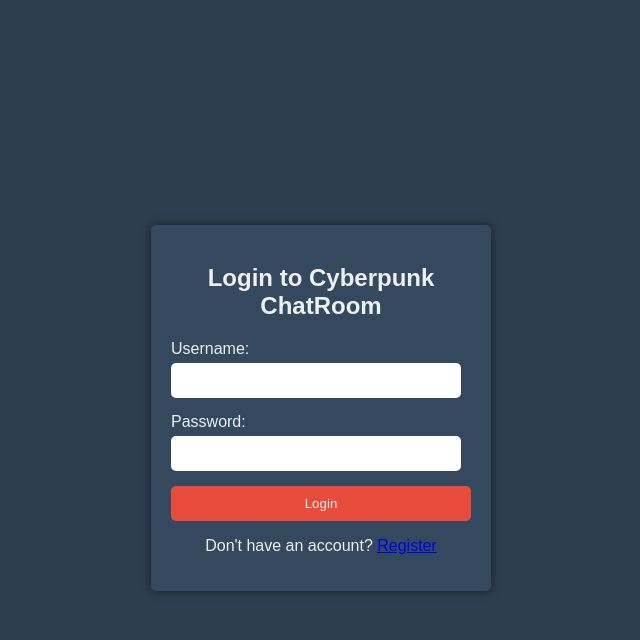
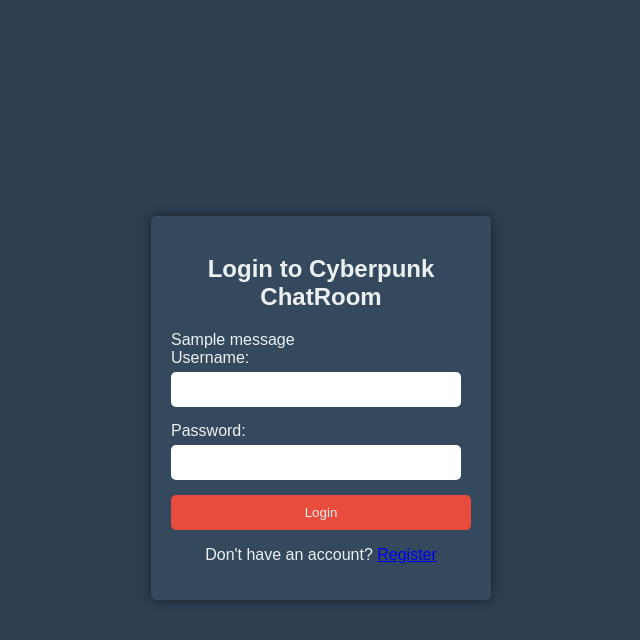
Before and after one commit to Smart-SangGe/Program_Design, a Flask app: page /login in a window 1280 px wide. Shown: the top 640 px of the page, without its empty margins (319-959 px from the left). Run offline with Flask 3, Linux system fonts and the light colour scheme; tables that the repository leaves empty hold one stand-in row (values such as "Sample post"); one stand-in notice (Sample message) is shown.

Commit message:
添加报错信息

```diff
--- a/templates/login.html
+++ b/templates/login.html
@@ -9,6 +9,17 @@
 <body>
 	<div class="login-container">
 		<h2>Login to Cyberpunk ChatRoom</h2>
+		{% with messages = get_flashed_messages(with_categories=true) %}
+			{% if messages %}
+				<div class="flashes">
+					{% for category, message in messages %}
+						<div class="alert alert-{{ category }}">
+							{{ message }}
+						</div>
+					{% endfor %}
+				</div>
+			{% endif %}
+    	{% endwith %}
 		<form action="{{ url_for('login') }}" method="post">
 			<div class="input-group">
 				<label for="username">Username:</label>
```
